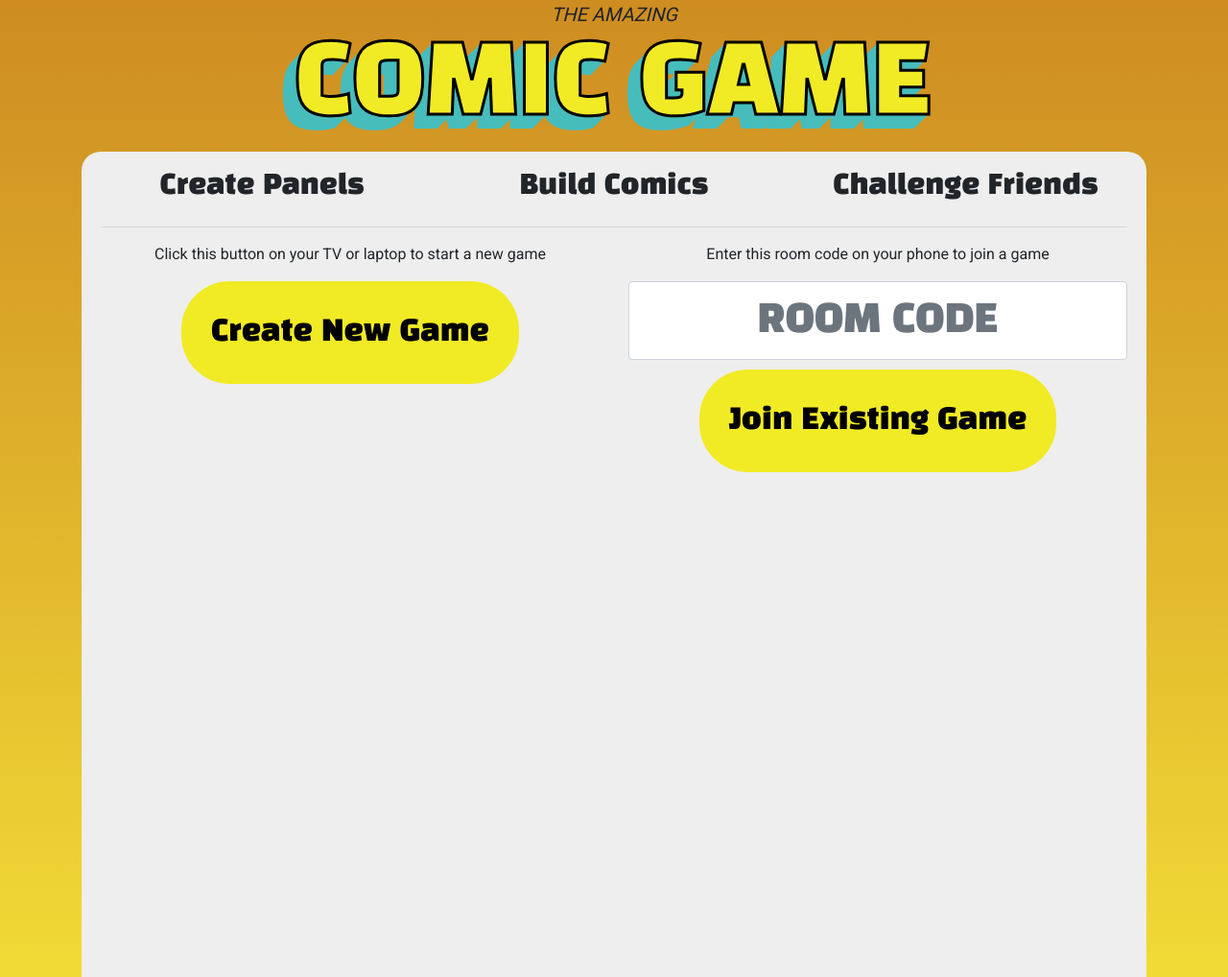
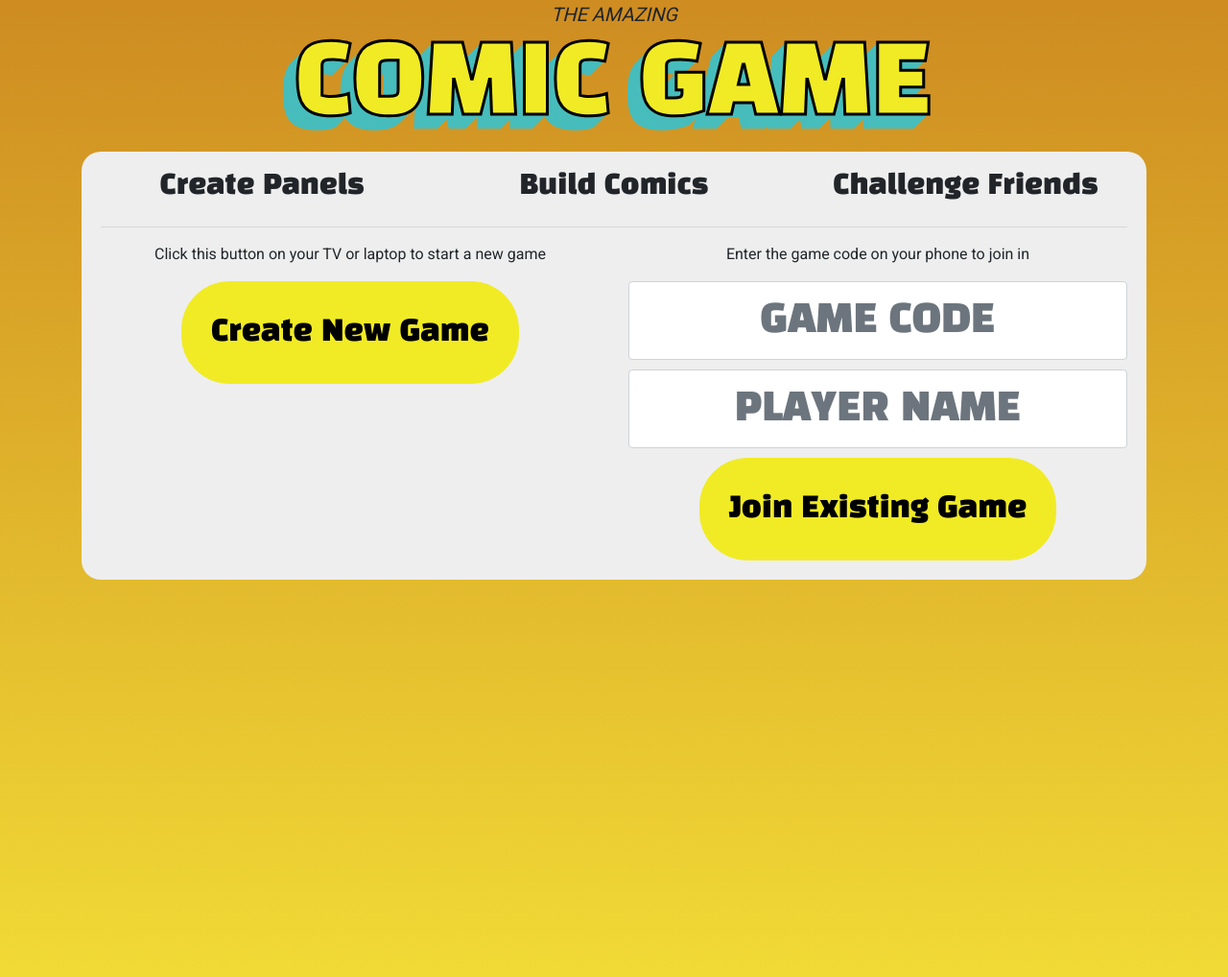
Before and after one commit to Nick-Pearson/ComicGame, a Flask app: template templates/index.html in a window 1280 px wide. Shown: the whole page at 96% size. Run offline with Flask 2, Linux system fonts and the light colour scheme; the template is opened without the code that fills it, so the values that code supplies are empty; parts of the project's set-up code (start-up, migrations or seed data) failed here and were passed over; some libraries are stand-ins or nearby versions.

Commit message:
Extra funtions for creating games

```diff
--- a/app.py
+++ b/app.py
@@ -1,5 +1,7 @@
 from flask import *
 from database import Database
+import jwt
+import settings
 
 app = Flask(__name__)
 
@@ -7,8 +9,9 @@ app = Flask(__name__)
 def index():
     res = make_response(render_template('index.html'));
 
-    user_id = get_or_generate_userid();
-    # res.co
+    request_data = parse_request_data();
+
+    res.set_cookie("cg_data", jwt.encode(request_data, settings.JWT_KEY, algorithm='HS256'), 60 * 60 * 24 * 365);
     return res;
 
 @app.route('/game', methods = ['GET'])
@@ -16,13 +19,35 @@ def game():
     # TODO: Check the user belongs to a game
     return render_template('game.html')
 
-def get_or_generate_userid():
-    if "cg_userid" in request.cookies:
-        return request.cookies("cg_userid");
+@app.route('/api/game', methods = ["POST"])
+def create_game():
+    # TODO:
+    # If this user is already hosting a game, cancel it and notify players
+    # Add a new game record setting this user as the host
+    # Update the user record with the new game id
+    request_data = parse_request_data();
 
-    # create a new user ID
-    db = Database();
-    return db.create_user(request.remote_addr);
+    return jsonify({"game_id": "effg"});
+
+@app.route("/api/game/<gamd_id>", methods = ["GET"])
+def get_game_info(game_id):
+    return jsonify({"game_id": game_id, "players": ["Simon", "Rick", "Gerry", "Chris", "Dave"], "is_host": True});
+
+def parse_request_data():
+    data = {};
+
+    if "cg_data" in request.cookies:
+        try:
+            data = jwt.decode(request.cookies["cg_data"], settings.JWT_KEY, algorithms='HS256');
+        except:
+            data = {};
+
+    if not "user_id" in data:
+        # user ID
+        db = Database();
+        data["user_id"] = db.create_user(request.remote_addr);
+
+    return data;
 
 if __name__ == "__main__":
     app.run()
--- a/database/__init__.py
+++ b/database/__init__.py
@@ -1,2 +1,2 @@
 #Select the correct database implementation here
-from memory_database import Database
+from .memory_database import Database
--- a/requirements.txt
+++ b/requirements.txt
@@ -1 +1,3 @@
 flask==1.0.2
+pyjwt==1.7.0
+python-dotenv==0.9.1
--- a/static/scripts/index.js
+++ b/static/scripts/index.js
@@ -3,11 +3,21 @@
 
 function OnNewGameClicked()
 {
-  alert("Creating room");
+  console.log("Creating room...");
+
+  xhttp=new XMLHttpRequest();
+  xhttp.onreadystatechange = function() {
+    if (this.readyState == 4 && this.status == 200) {
+      data = JSON.parse(this.response);
+      window.location.href = "game?id=" + data["game_id"];
+    }
+  };
+  xhttp.open("POST", "/api/game", true);
+  xhttp.send();
 }
 
 function JoinExistingGameClicked()
 {
-  let input = document.getElementById("roomCode");
+  let input = document.getElementById("gameCode");
   alert("Joining room : " + input.value);
 }
--- a/static/style.css
+++ b/static/style.css
@@ -1,14 +1,18 @@
-html, body
+html
+{
+    min-height: 100%;
+}
+
+body
 {
   font-family: 'Roboto', sans-serif;
 
-  height: 100%;
+  min-height: 100%;
 
   background: #ce8c21;
   background: -moz-linear-gradient(top, #ce8c21 0%, #f1da36 100%);
   background: -webkit-linear-gradient(top, #ce8c21 0%,#f1da36 100%);
   background: linear-gradient(to bottom, #ce8c21 0%,#f1da36 100%);
-  filter: progid:DXImageTransform.Microsoft.gradient( startColorstr='#ce8c21', endColorstr='#f1da36',GradientType=0 );
 }
 
 h1, h2, h3, button, .form-large
@@ -42,7 +46,7 @@ h1, h2, h3, button, .form-large
 
 .container
 {
-  height: 100%;
+  min-height: 100%;
   overflow: hidden;
 }
 
@@ -83,5 +87,35 @@ h1, h2, h3, button, .form-large
 {
   font-size: 40px;
   padding: 40px;
-  margin: 10px 0px 10px 0px;
+  margin: 10px 0 10px 0;
 }
+
+.game-container
+{
+    min-height: 100%;
+}
+
+
+.loading-text:after
+{
+  overflow: hidden;
+  display: inline-block;
+  vertical-align: bottom;
+  -webkit-animation: ellipsis steps(4,end) 2000ms infinite;
+  animation: ellipsis steps(4,end) 2000ms infinite;
+  content: "."; /* ascii code for the ellipsis character */
+}
+
+@keyframes ellipsis
+{
+  0% { content:  ".  "; }
+  50% { content: ".. "; }
+  70% { content: "..."; }
+}
+
+@-webkit-keyframes ellipsis
+{
+  0% { content:  ".  "; }
+  50% { content: ".. "; }
+  70% { content: "..."; }
+}
--- a/templates/index.html
+++ b/templates/index.html
@@ -21,13 +21,14 @@
     </div>
     <hr/>
     <div class="row">
-      <div class="col-sm-6">
+      <div class="col-sm-6 d-none d-sm-block">
         <p>Click this button on your TV or laptop to start a new game</p>
         <a href="javascript:void(0);" onclick="OnNewGameClicked();"><button type="button" class="btn btn-primary btn-large">Create New Game</button></a>
       </div>
       <div class="col-sm-6">
-        <p>Enter this room code on your phone to join a game</p>
-        <input type="text" class="form-control form-large" id="roomCode" placeholder="Room Code" style="text-transform:uppercase;" maxlength="4">
+        <p>Enter the game code on your phone to join in</p>
+        <input type="text" class="form-control form-large" id="gameCode" placeholder="Game Code" style="text-transform:uppercase;" maxlength="4">
+        <input type="text" class="form-control form-large" id="playerName" placeholder="Player Name" style="text-transform:uppercase;" maxlength="24">
         <a href="javascript:void(0);" onclick="JoinExistingGameClicked();"><button type="button" class="btn btn-primary btn-large">Join Existing Game</button></a>
       </div>
     </div>
--- a/templates/layout.html
+++ b/templates/layout.html
@@ -2,6 +2,9 @@
 <html lang="en">
   <head>
     <meta charset="utf-8">
+		<meta http-equiv="X-UA-Compatible" content="IE=edge">
+		<meta name="viewport" content="width=device-width, initial-scale=1, maximum-scale=1, user-scalable=no">
+
     <title>Comic Game</title>
 
     <!-- bootstrap -->
```
Also changed, not shown: database/database_base.py (+30 -0 lines), database/memory_database.py (+19 -1 lines), settings.py (added, +10 -0 lines), static/scripts/game.js (+8 -0 lines), templates/game.html (+7 -1 lines), test.py (+26 -2 lines), 2 other files.
